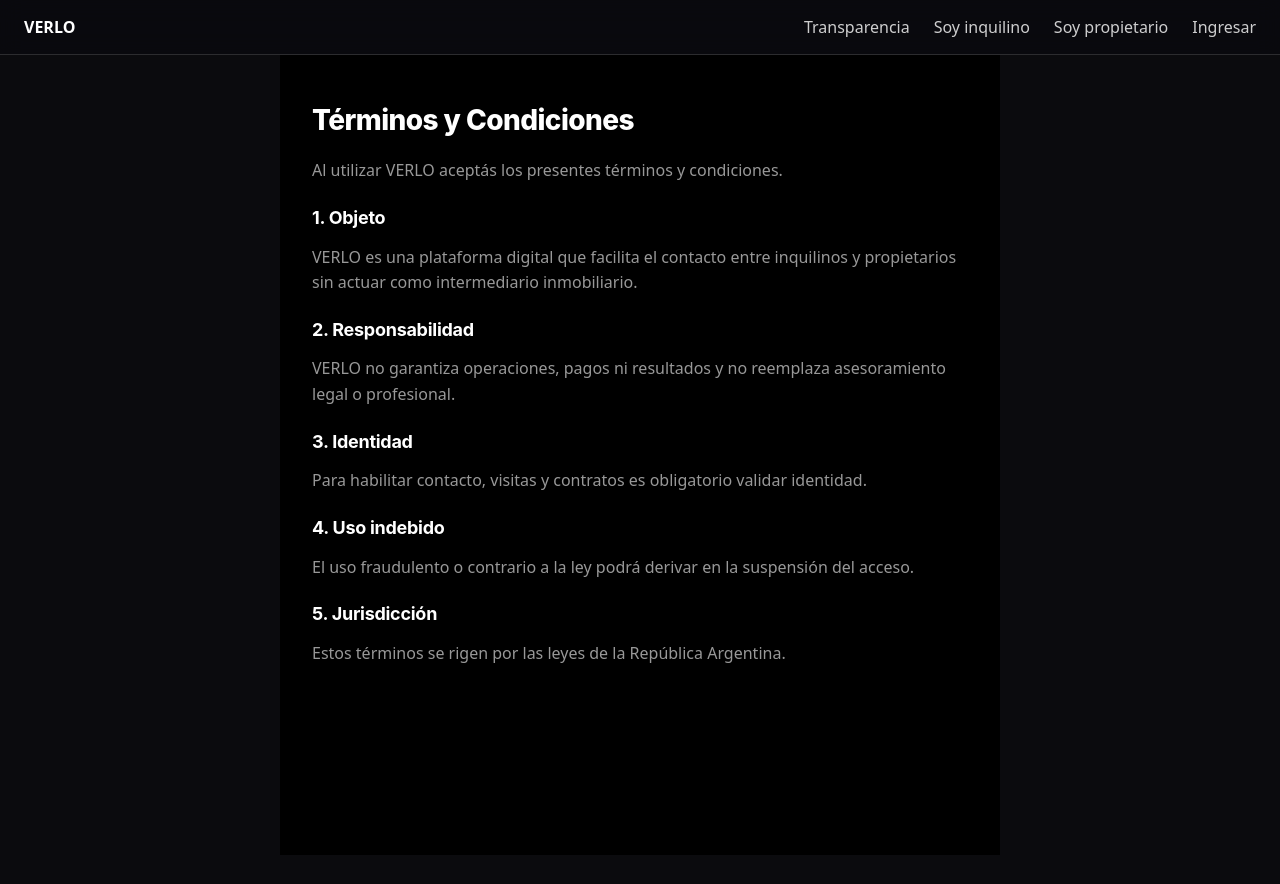
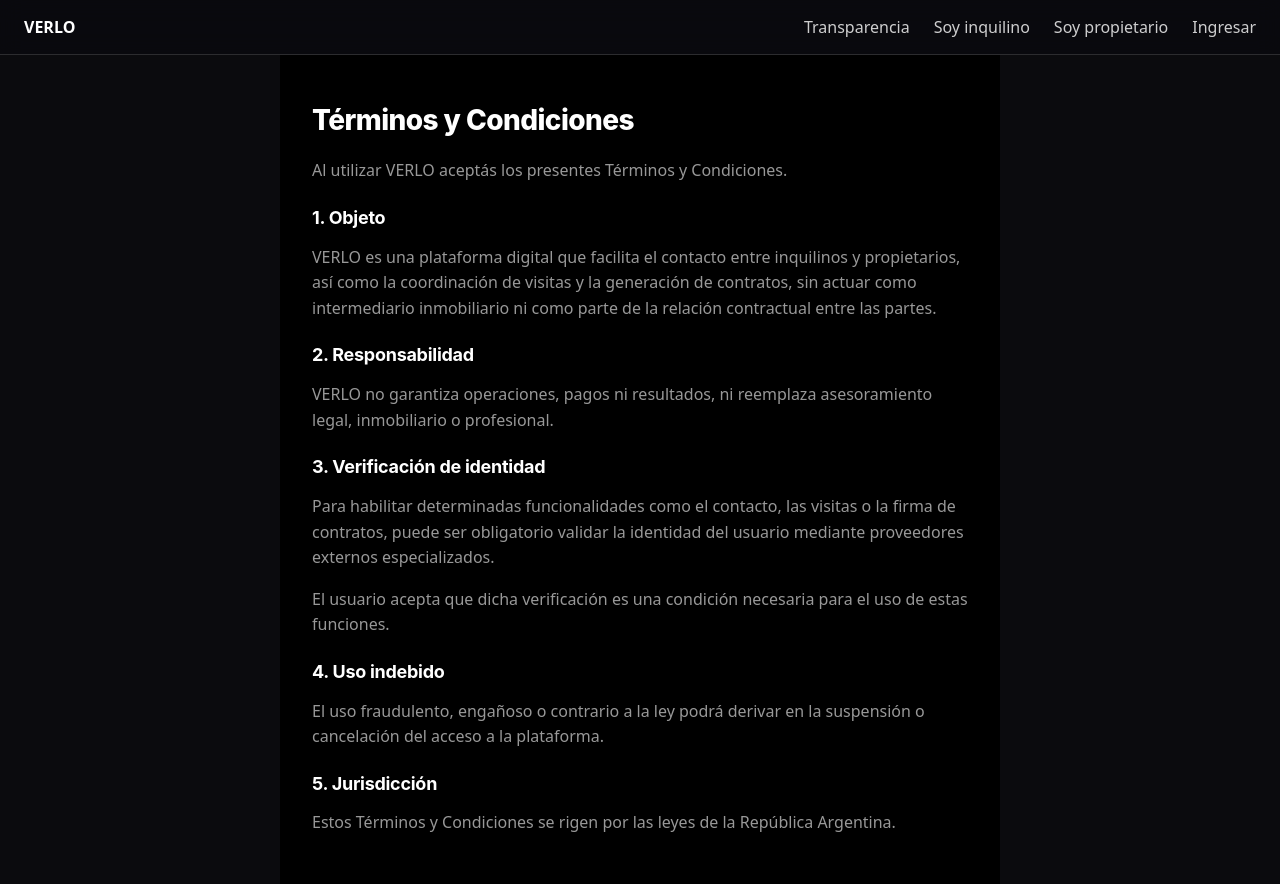
Before and after one commit to rentverlo-dotcom/verlo, a Next.js app: page /terminos in a window 1280 px wide. Before the commit the page ends 855 px from the top, so only its background shows below. Built offline with nearby package versions, Linux system fonts and the light colour scheme.

Commit message:
Update page.tsx

```diff
--- a/app/terminos/page.tsx
+++ b/app/terminos/page.tsx
@@ -7,36 +7,44 @@ export default function TerminosPage() {
       <h1 style={title}>Términos y Condiciones</h1>
 
       <p style={p}>
-        Al utilizar VERLO aceptás los presentes términos y condiciones.
+        Al utilizar VERLO aceptás los presentes Términos y Condiciones.
       </p>
 
       <h2 style={h2}>1. Objeto</h2>
       <p style={p}>
         VERLO es una plataforma digital que facilita el contacto entre
-        inquilinos y propietarios sin actuar como intermediario inmobiliario.
+        inquilinos y propietarios, así como la coordinación de visitas y la
+        generación de contratos, sin actuar como intermediario inmobiliario ni
+        como parte de la relación contractual entre las partes.
       </p>
 
       <h2 style={h2}>2. Responsabilidad</h2>
       <p style={p}>
-        VERLO no garantiza operaciones, pagos ni resultados y no reemplaza
-        asesoramiento legal o profesional.
+        VERLO no garantiza operaciones, pagos ni resultados, ni reemplaza
+        asesoramiento legal, inmobiliario o profesional.
       </p>
 
-      <h2 style={h2}>3. Identidad</h2>
+      <h2 style={h2}>3. Verificación de identidad</h2>
       <p style={p}>
-        Para habilitar contacto, visitas y contratos es obligatorio validar
-        identidad.
+        Para habilitar determinadas funcionalidades como el contacto, las
+        visitas o la firma de contratos, puede ser obligatorio validar la
+        identidad del usuario mediante proveedores externos especializados.
+      </p>
+      <p style={p}>
+        El usuario acepta que dicha verificación es una condición necesaria
+        para el uso de estas funciones.
       </p>
 
       <h2 style={h2}>4. Uso indebido</h2>
       <p style={p}>
-        El uso fraudulento o contrario a la ley podrá derivar en la suspensión
-        del acceso.
+        El uso fraudulento, engañoso o contrario a la ley podrá derivar en la
+        suspensión o cancelación del acceso a la plataforma.
       </p>
 
       <h2 style={h2}>5. Jurisdicción</h2>
       <p style={p}>
-        Estos términos se rigen por las leyes de la República Argentina.
+        Estos Términos y Condiciones se rigen por las leyes de la República
+        Argentina.
       </p>
     </div>
   );
```
